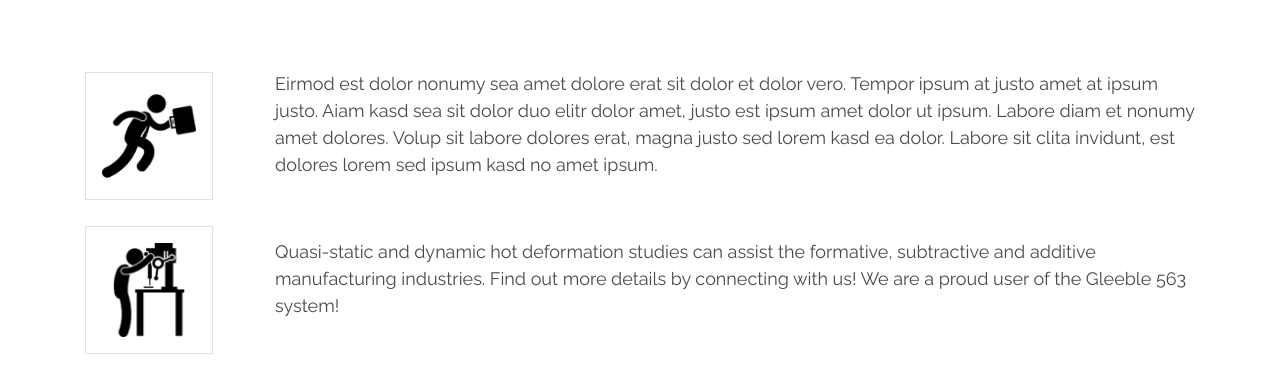
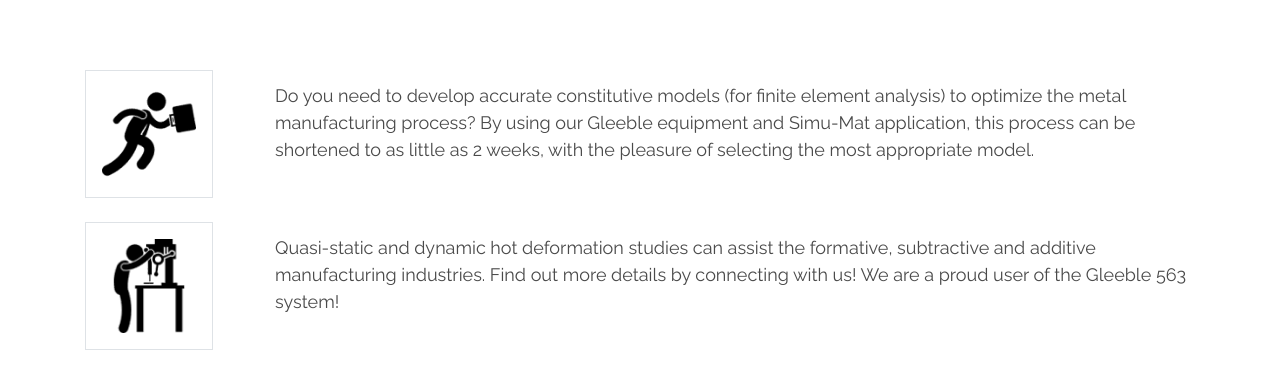
Before and after one commit to admtrl/admtrl.github.io, a plain HTML site: page simumat.html in a window 1280 px wide. Shown: the part 797-1168 px from the top of the page. Drawn offline with nearby package versions, Linux system fonts and the light colour scheme.

Commit message:
Edited-simu-mat-section

```diff
--- a/simumat.html
+++ b/simumat.html
@@ -98,7 +98,9 @@
                     <img class="img-thumbnail p-3" src="img/Simu-mat/Icon-8.png" alt="" style="width: 80%;">
                 </div>
                 <div class="col-lg-10 mt-5 mt-lg-0">
-                    <p style="font-size: 18px;" class="mb-4">Eirmod est dolor nonumy sea amet dolore erat sit dolor et dolor vero. Tempor ipsum at justo amet at ipsum justo. Aiam kasd sea sit dolor duo elitr dolor amet, justo est ipsum amet dolor ut ipsum. Labore diam et nonumy amet dolores. Volup sit labore dolores erat, magna justo sed lorem kasd ea dolor. Labore sit clita invidunt, est dolores lorem sed ipsum kasd no amet ipsum.</p>
+                    <p style="font-size: 18px;" class="mb-4">Do you need to develop accurate constitutive models (for finite element analysis) to optimize the metal manufacturing
+                    process? By using our Gleeble equipment and Simu-Mat application, this process can be shortened to as little as 2 weeks,
+                    with the pleasure of selecting the most appropriate model.</p>
                 </div>
             </div>
             <div class="row align-items-center pb-1" style="padding: 20px 0;">
```
